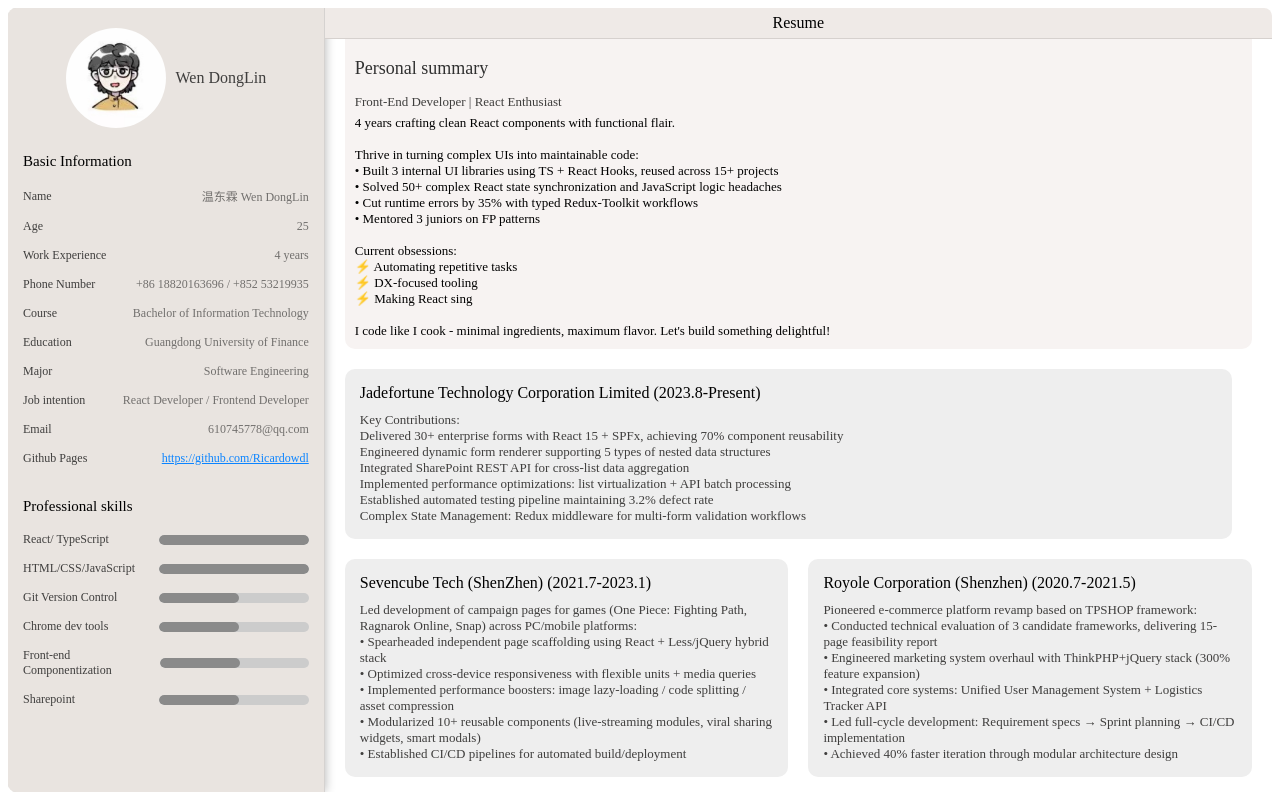
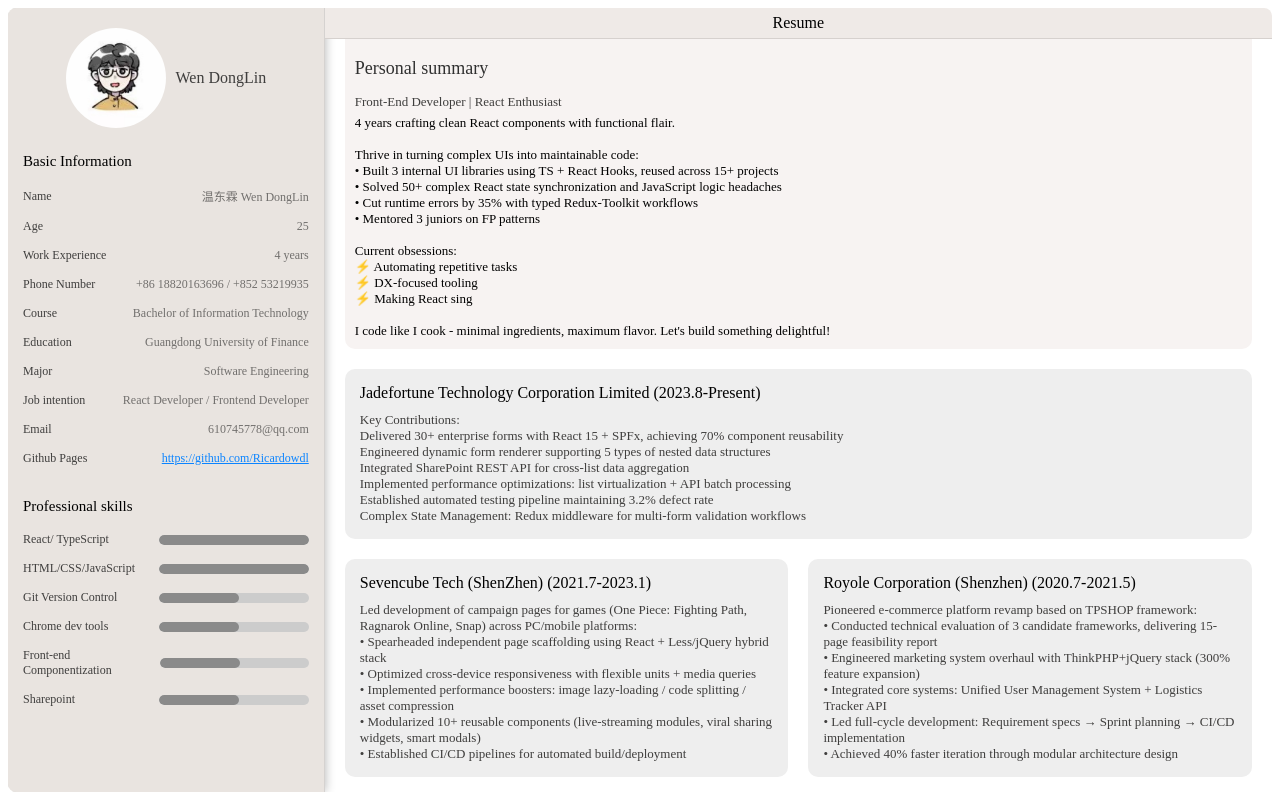
Before and after one commit to Ricardowdl/resumes, a plain HTML site: page index.html in a window 1280 px wide. Drawn offline with Linux system fonts and the light colour scheme.

Commit message:
fix: not only child

```diff
--- a/cv.css
+++ b/cv.css
@@ -162,7 +162,7 @@ a {
   font-size: 13px;
   color: #3f3e3d;
 }
-.content .exp .row > :first-child {
+.content .exp .row > :first-child:not(:only-child) {
   margin-right: 20px;
 }
 
```
